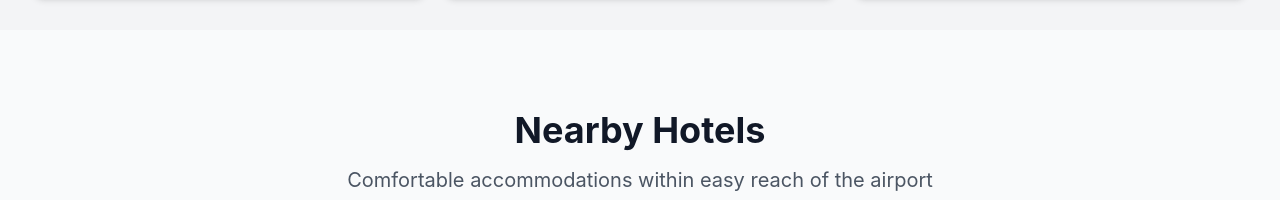
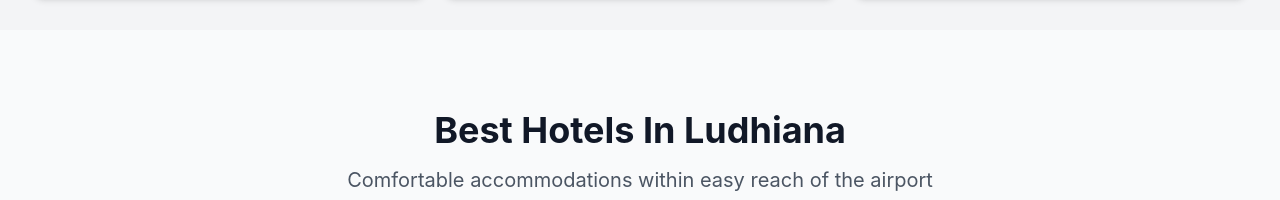
Before and after one commit to brarsaab31/LudhianaAirport, a React (Vite) app: page / in a window 1280 px wide. Shown: the part 5561-5761 px from the top of the page. Built offline with nearby package versions, Linux system fonts and the light colour scheme.

Commit message:
Updated Hotels.tsx

```diff
--- a/src/components/Hotels.tsx
+++ b/src/components/Hotels.tsx
@@ -54,7 +54,7 @@ const Hotels = () => {
     <section id="hotels" className="py-20 bg-gray-50" aria-labelledby="hotels-heading">
       <div className="max-w-7xl mx-auto px-4 sm:px-6 lg:px-8">
         <div className="text-center mb-16">
-          <h2 id="hotels-heading" className="text-4xl font-bold text-gray-900 mb-4">Nearby Hotels</h2>
+          <h2 id="hotels-heading" className="text-4xl font-bold text-gray-900 mb-4">Best Hotels In Ludhiana</h2>
           <p className="text-xl text-gray-600 max-w-2xl mx-auto">
             Comfortable accommodations within easy reach of the airport
           </p>
```
